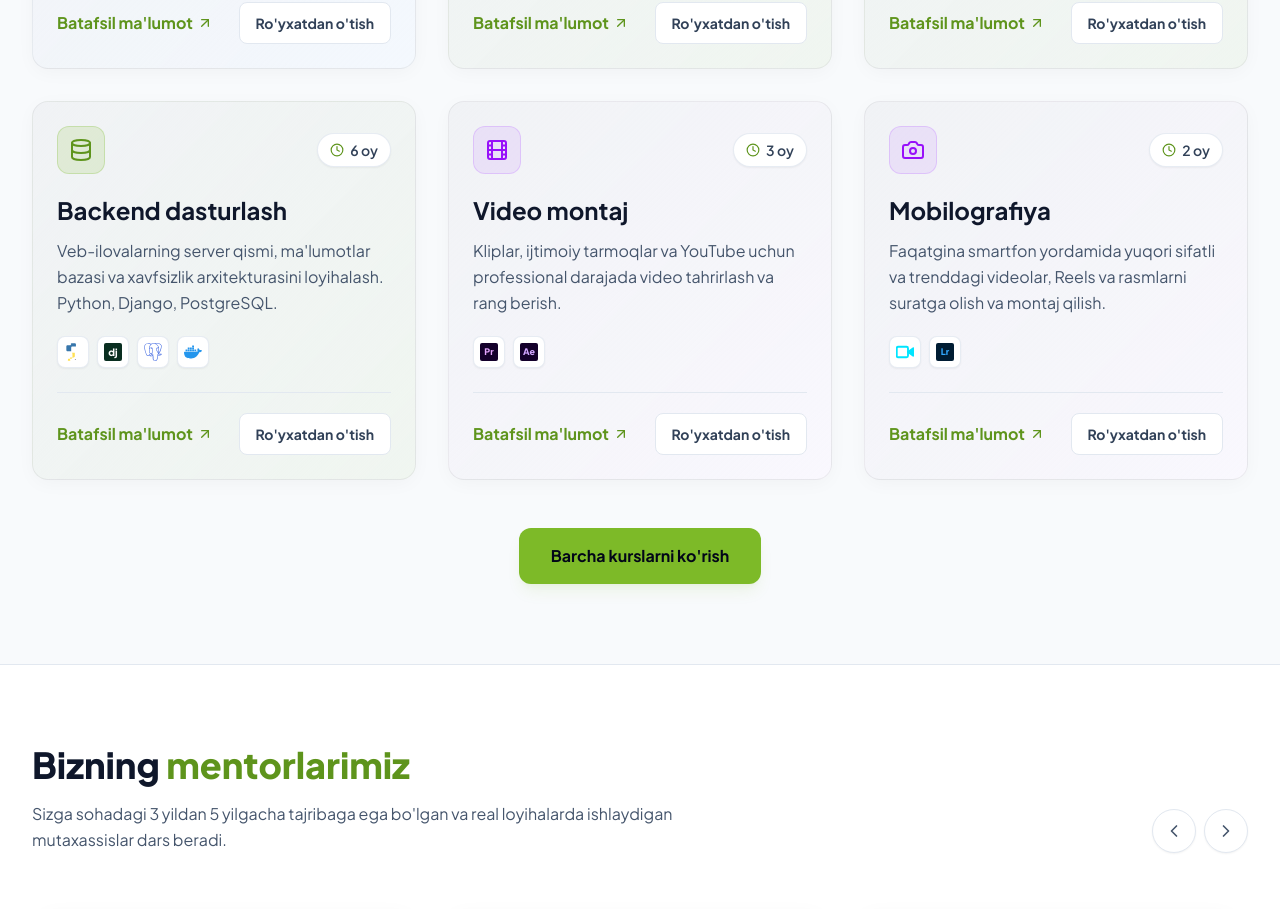
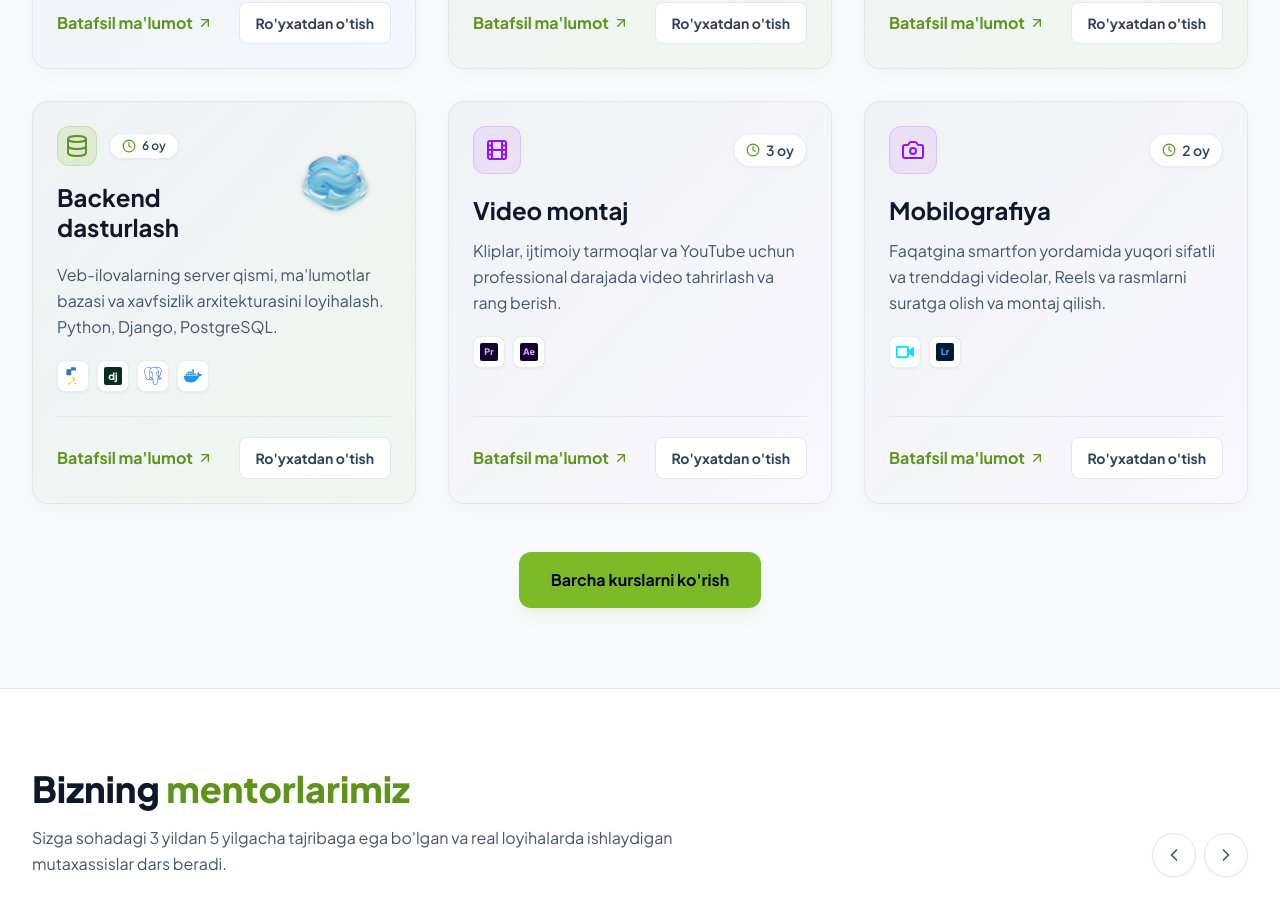
Before and after one commit to TemurbekReyimberdiyev/itparkxorazm, a React (Vite) app: page / in a window 1280 px wide. Shown: the part 1800-2709 px from the top of the page. Built offline with nearby package versions, Linux system fonts and the light colour scheme.

Commit message:
design: add 3D Python logo for Backend course card

```diff
--- a/src/components/Courses.jsx
+++ b/src/components/Courses.jsx
@@ -119,6 +119,7 @@ export default function Courses({ language, onSelectCourse, translations }) {
       id: 'backend',
       category: 'dev',
       icon: <Database className="w-6 h-6 text-current" />,
+      image: '/images/backend.png',
       titleUz: 'Backend dasturlash',
       titleRu: 'Backend разработка',
       durationUz: '6 oy',
```
Also changed, not shown: public/images/backend.png (added).
